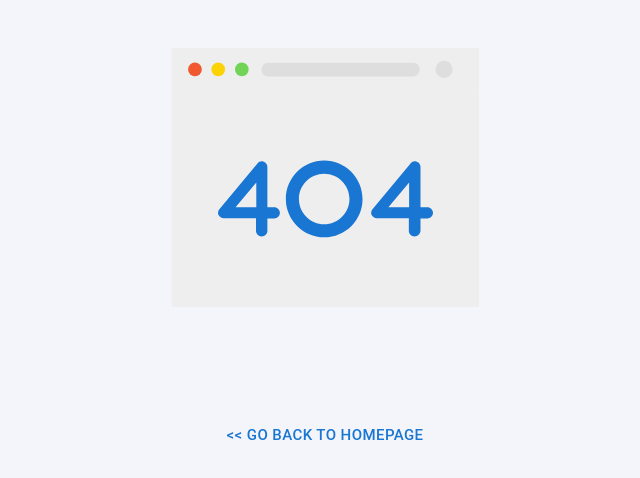
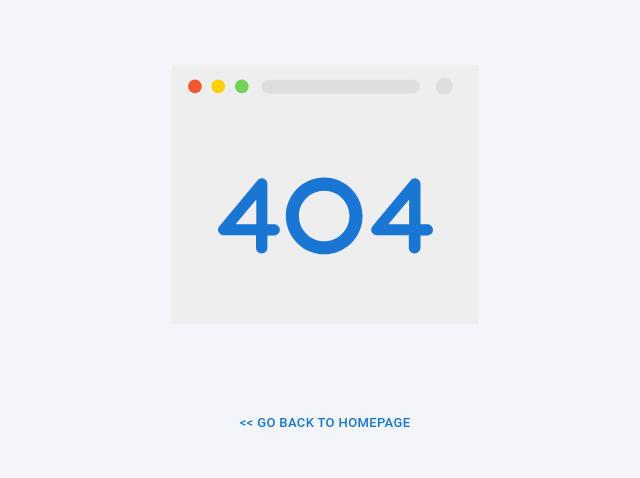
Before and after one commit to rajeshmbg3-developer/react-boilerplate, a React (Create React App) app: page /page-not-found in a window 1280 px wide. Shown: the part 190-668 px from the top of the page, without its empty margins (315-955 px from the left). Built offline with nearby package versions, Linux system fonts and the light colour scheme.

Commit message:
page-not-fond page redesigned and avater added

```diff
--- a/src/pages/PageNotFound/PageNotFound.tsx
+++ b/src/pages/PageNotFound/PageNotFound.tsx
@@ -1,4 +1,4 @@
-import { Button } from "@mui/material";
+import { Button, Grid } from "@mui/material";
 import { useNavigate } from "react-router-dom";
 import AppIcon from "src/shared/Icons/AppIcon";
 
@@ -7,15 +7,18 @@ const PageNotFound: React.FC = () => {
   const gotoHome = () => navigateTo("/");
   return (
     <div className="flex items-center justify-center min-h-screen">
-      <div className="w-1/3">
-        <AppIcon name="pageNotFound" />
-        <br />
-        <div className="flex items-center justify-center">
-          <Button variant="text" size="large" type="submit" onClick={gotoHome}>
+      <Grid container>
+        <Grid md={3} lg={4} xs></Grid>
+        <Grid item container direction="column" md={6} lg={4} xs={12}>
+          <AppIcon name="pageNotFound" />
+        </Grid>
+        <Grid md={3} lg={4} xs></Grid>
+        <Grid item container direction="column">
+          <Button fullWidth variant="text" size="small" type="submit" onClick={gotoHome}>
             {"<< Go back to Homepage"}
           </Button>
-        </div>
-      </div>
+        </Grid>
+      </Grid>
     </div>
   );
 };
--- a/src/shared/PageHeader/PageHeader.tsx
+++ b/src/shared/PageHeader/PageHeader.tsx
@@ -12,6 +12,7 @@ import {
   IconButton,
   Button,
   Drawer,
+  Avatar,
 } from "@mui/material";
 import { useState } from "react";
 import usePorfolioStyles from "src/pages/Portfolio/Portfolio.styles";
@@ -48,9 +49,9 @@ const PageHeader: React.FC<PageHeaderProps> = ({ navItems }) => {
 
   const drawer = (
     <Box onClick={handleDrawerToggle} sx={{ textAlign: "center" }}>
-      <Typography variant="h6" sx={{ my: 2 }}>
-        Rajesh
-      </Typography>
+      <Avatar sx={{ my: 2 }}>
+        <img src={`${process.env.PUBLIC_URL}/img/rajesh.jpg`} alt="R" />
+      </Avatar>
       <Divider />
       <List>
         {navItems.map(({ key, label, icon, path, isRelativeRoute }) => (
@@ -84,7 +85,12 @@ const PageHeader: React.FC<PageHeaderProps> = ({ navItems }) => {
               key={"app-home-profile"}
               sx={{ color: "#fff" }}
             >
-              <Typography variant="h6">Rajesh Malakar</Typography>
+              <Avatar>
+                <img src={`${process.env.PUBLIC_URL}/img/rajesh.jpg`} alt="R" />
+              </Avatar>
+              <Typography className="pl-4" variant="h6">
+                Rajesh Malakar
+              </Typography>
             </Button>
           </Typography>
           <Box sx={{ display: { xs: "none", sm: "block" } }}>
```
Also changed, not shown: 2 other files (tests, documents, lock files or other folders).
